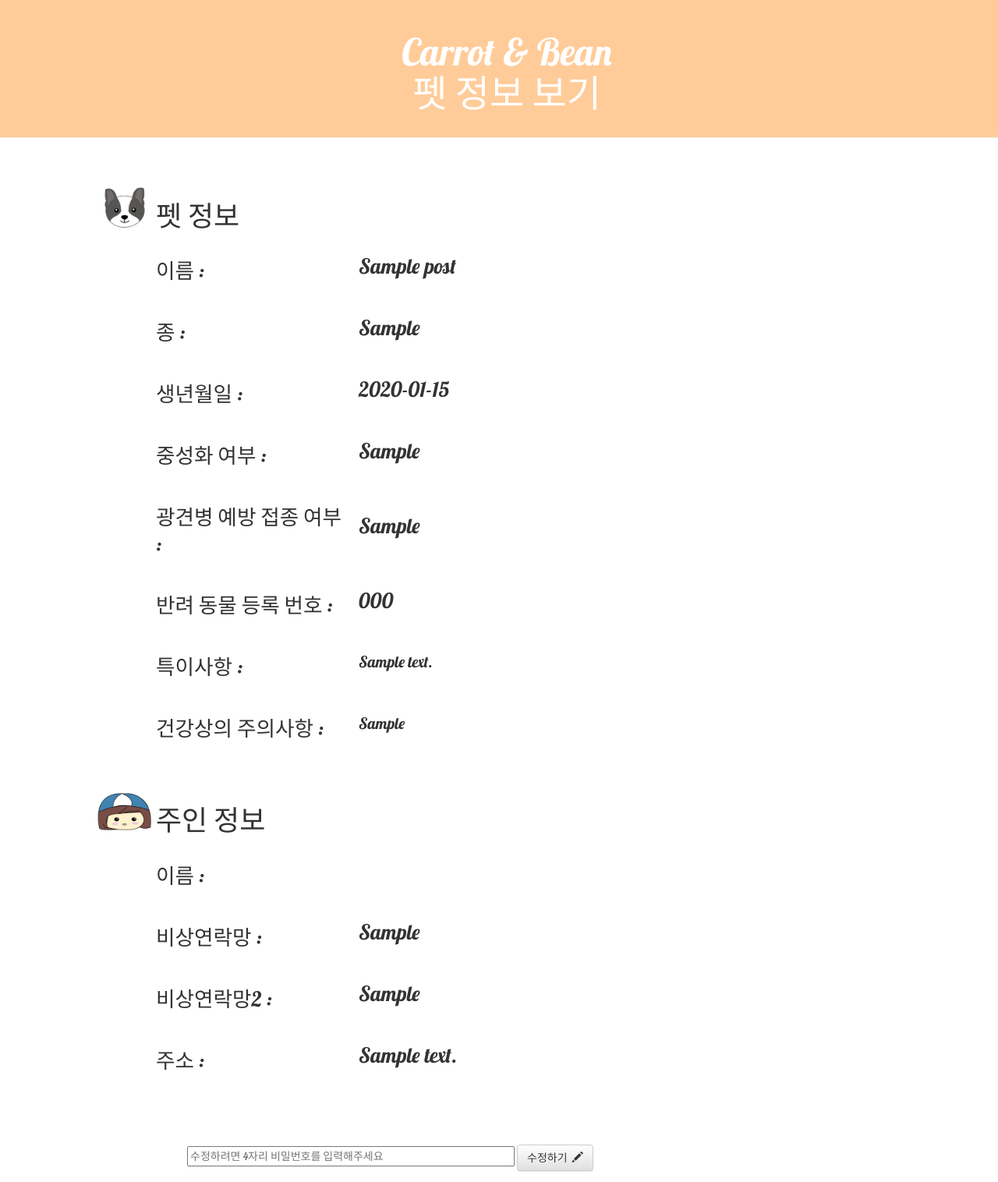
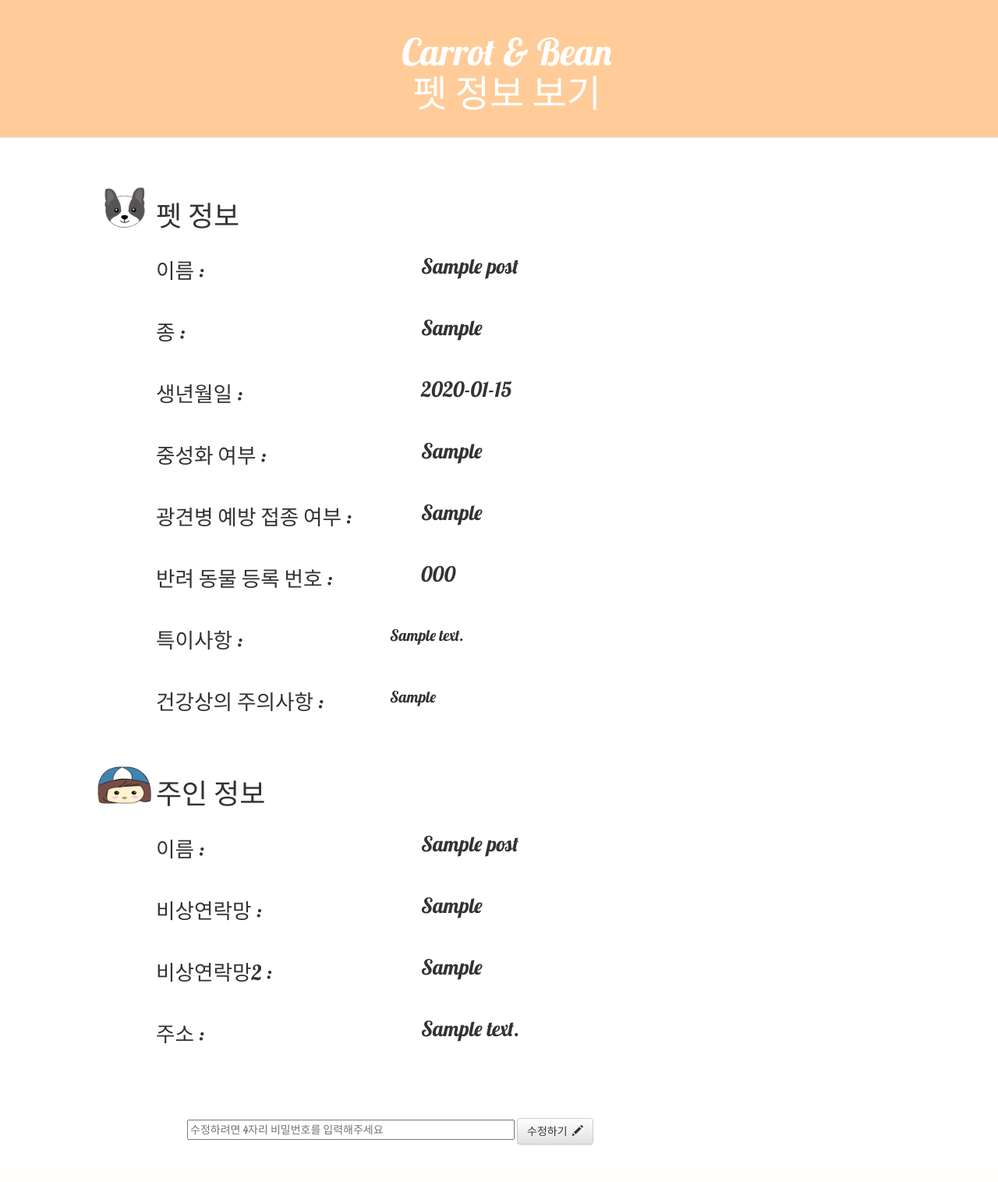
Before and after one commit to kyc0816/my-first-blog, a Django app: page /post/1/ in a window 1280 px wide. Shown: the whole page at 78% size. After the commit the page ends 1469 px from the top, so only its background shows below. Run offline with Django 3.2, Linux system fonts and the light colour scheme; tables that the repository leaves empty hold one stand-in row (values such as "Sample post"); some libraries are stand-ins or nearby versions.

Commit message:
For a long time

```diff
--- a/blog/static/css/blog.css
+++ b/blog/static/css/blog.css
@@ -83,7 +83,7 @@ h1, h2, h3, h4 {
     font-size: 20pt;
     margin-top: 20px;
     margin-bottom: 20px;
-    width: 260px;
+    width: 300px;
     display: inline-block;
 /*    background-color: #888888;*/
 }
@@ -92,6 +92,7 @@ h1, h2, h3, h4 {
 .listTitle {
     font-family: 'Lobster', 'meiryo', 'Jua', sans-serif;
     font-size: 20pt;
+    margin-left: 40px;
     display: inline-block;
 /*    margin-left: 50px;        //효과가 없다. 왜일까?
     padding-left: 50px;*/
--- a/blog/templates/blog/post_detail.html
+++ b/blog/templates/blog/post_detail.html
@@ -40,7 +40,7 @@
             <div><img src="/static/owner.jpg" alt="img" id="icon_info"/><h1 id="text_info">주인 정보</h1></div>
             <table class="ownerinfotable">
               <tbody>
-                <tr><td><p class="listTitleType">이름 :&nbsp;&nbsp;&nbsp;&nbsp;</p></td><td><p class="listTitle">{{ post.number }}</p></td></tr>
+                <tr><td><p class="listTitleType">이름 :&nbsp;&nbsp;&nbsp;&nbsp;</p></td><td><p class="listTitle">{{ post.ownername }}</p></td></tr>
                 <tr><td><p class="listTitleType">비상연락망 :&nbsp;&nbsp;&nbsp;&nbsp;</p></td><td><p class="listTitle">{{ post.contact1 }}</p></td></tr>
                 <tr><td><p class="listTitleType">비상연락망2 :&nbsp;&nbsp;&nbsp;&nbsp;</p></td><td><p class="listTitle">{{ post.contact2 }}</p></td></tr>
                 <tr><td><p class="listTitleType">주소 :&nbsp;&nbsp;&nbsp;&nbsp;</p></td><td><p class="listTitle">{{ post.address }}</p></td></tr>
```
